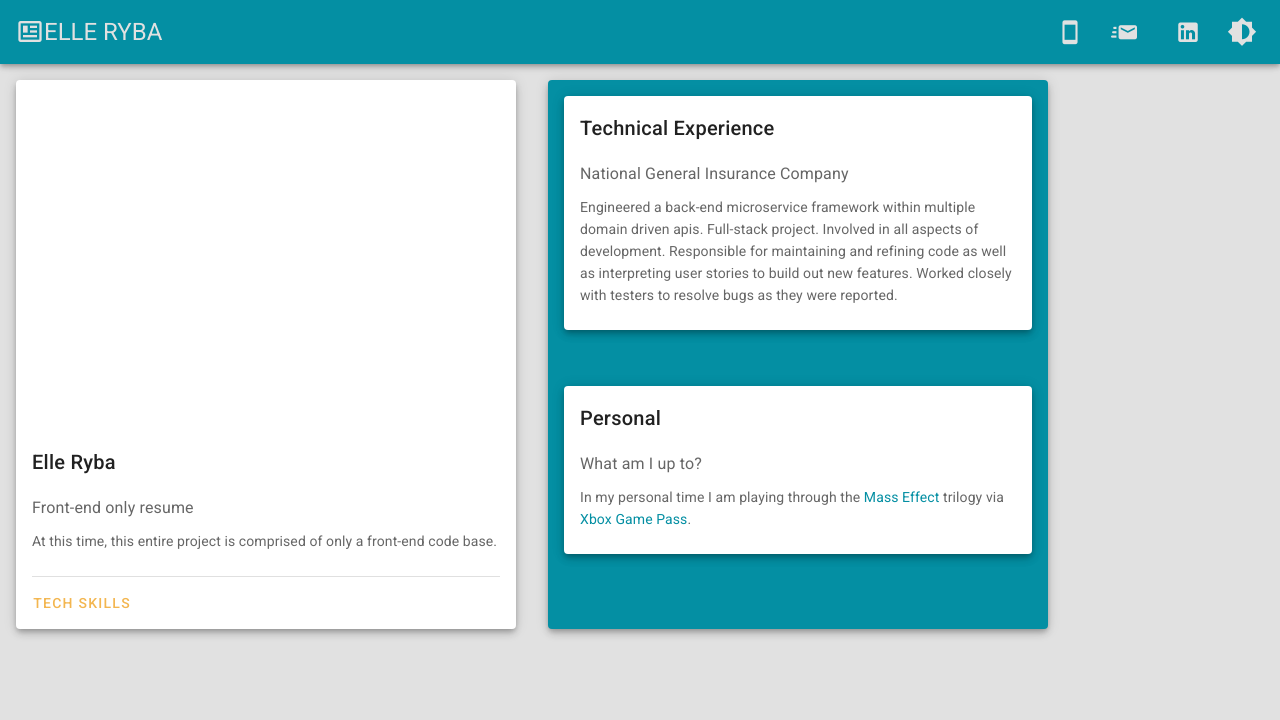
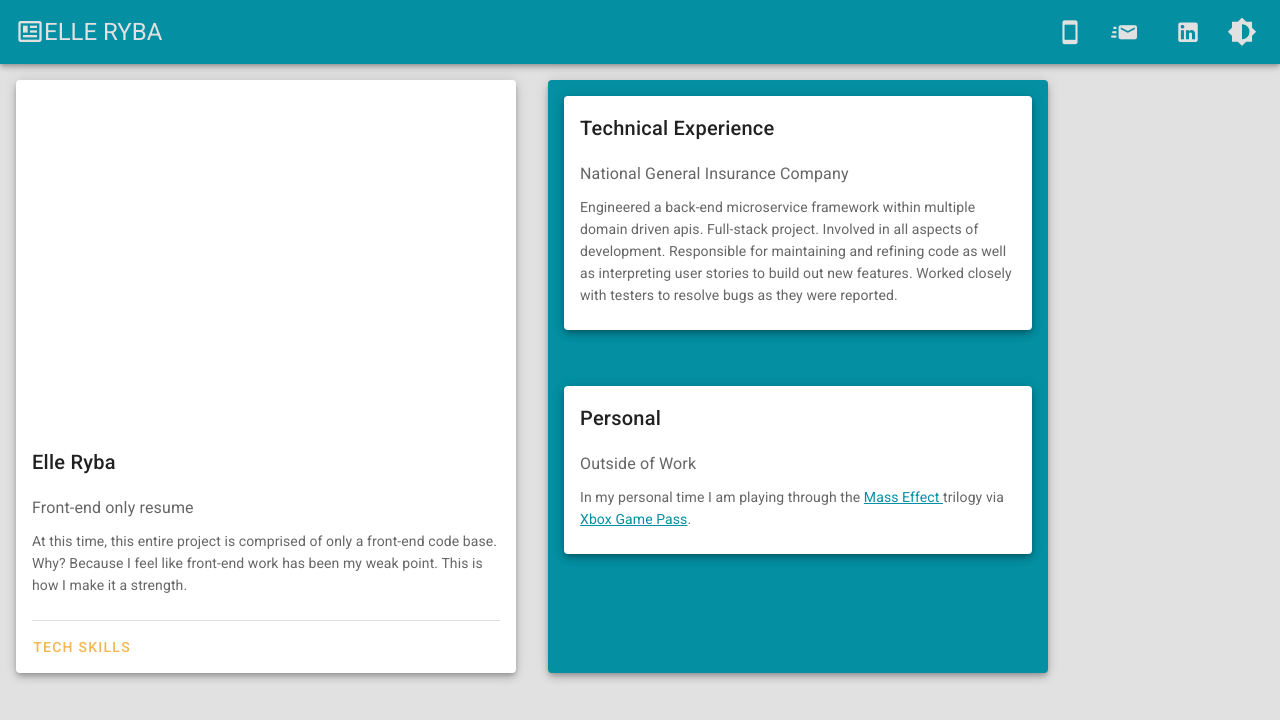
Before and after one commit to elleryba/vuetify-resume, a Vue app: page / in a window 1280 px wide. Shown: the top 720 px of the page. Built offline with nearby package versions, Linux system fonts and the light colour scheme.

Commit message:
- small tweaks - couldnt get computed strings to play nice with :href

```diff
--- a/src/App.vue
+++ b/src/App.vue
@@ -10,7 +10,7 @@
         <span class="name" :style="{color: $vuetify.theme.themes[theme].background}">ELLE RYBA</span>
       </div>
 
-      <!-- The v-spacer separates the div above from the tookbar items below. -->
+      <!-- The v-spacer separates the div above from the toolbar items below. -->
       <v-spacer></v-spacer>
 
       <v-toolbar-items>
--- a/src/components/AboutMe.vue
+++ b/src/components/AboutMe.vue
@@ -30,6 +30,8 @@
             <v-row class="my-2 mx-0">
               <div align="left" class="text-subtitle-3">
                 At this time, this entire project is comprised of only a front-end code base.
+                Why? Because I feel like front-end work has been my weak point. This is how I make
+                it a strength.
               </div>
             </v-row>
           </v-card-text>
--- a/src/components/PersonalInfo.vue
+++ b/src/components/PersonalInfo.vue
@@ -13,24 +13,22 @@
             class="mx-0 my-0"
           >
             <div class="text-subtitle-1">
-              What am I up to?
+              Outside of Work
             </div>
           </v-row>
           <v-row class="my-2 mx-0">
             <div align="left" class="text-subtitle-3">
               In my personal time I am playing through the
               <a
-                :href="massEffectUrl"
+                href="https://www.ea.com/games/mass-effect/mass-effect-legendary-edition"
                 target="_blank"
-                color="warning"
               >
                 Mass Effect
               </a>
               trilogy via
               <a
-                :href="gamePassUrl"
+                href="https://www.xbox.com/en-US/games/store/xbox-game-pass-ultimate/cfq7ttc0khs0"
                 target="_blank"
-                color="warning"
               >Xbox Game Pass</a>.
             </div>
           </v-row>
@@ -41,17 +39,10 @@
 </template>
 
 <script>
-import { computed, defineComponent } from '@vue/composition-api'
+import { defineComponent } from '@vue/composition-api'
 
 export default defineComponent({
   setup() {
-    const gamePassUrl = computed<String>(() => 'https://www.xbox.com/en-US/games/store/xbox-game-pass-ultimate/cfq7ttc0khs0')
-    const massEffectUrl = computed<String>(() => 'https://www.ea.com/games/mass-effect/mass-effect-legendary-edition')
-
-    return {
-      gamePassUrl,
-      massEffectUrl
-    }
-  },
+  }
 })
 </script>
--- a/src/components/TechSkills.vue
+++ b/src/components/TechSkills.vue
@@ -47,7 +47,7 @@ export default {
       'JavaScript',
       'SQL',
       'NoSQL',
-      'Vue.js',
+      'Vue.js (Vue 2 | vuetify | composition api)',
       'Sql Server Management Studio',
       'MongoDB',
       'Azure DevOps',
```
